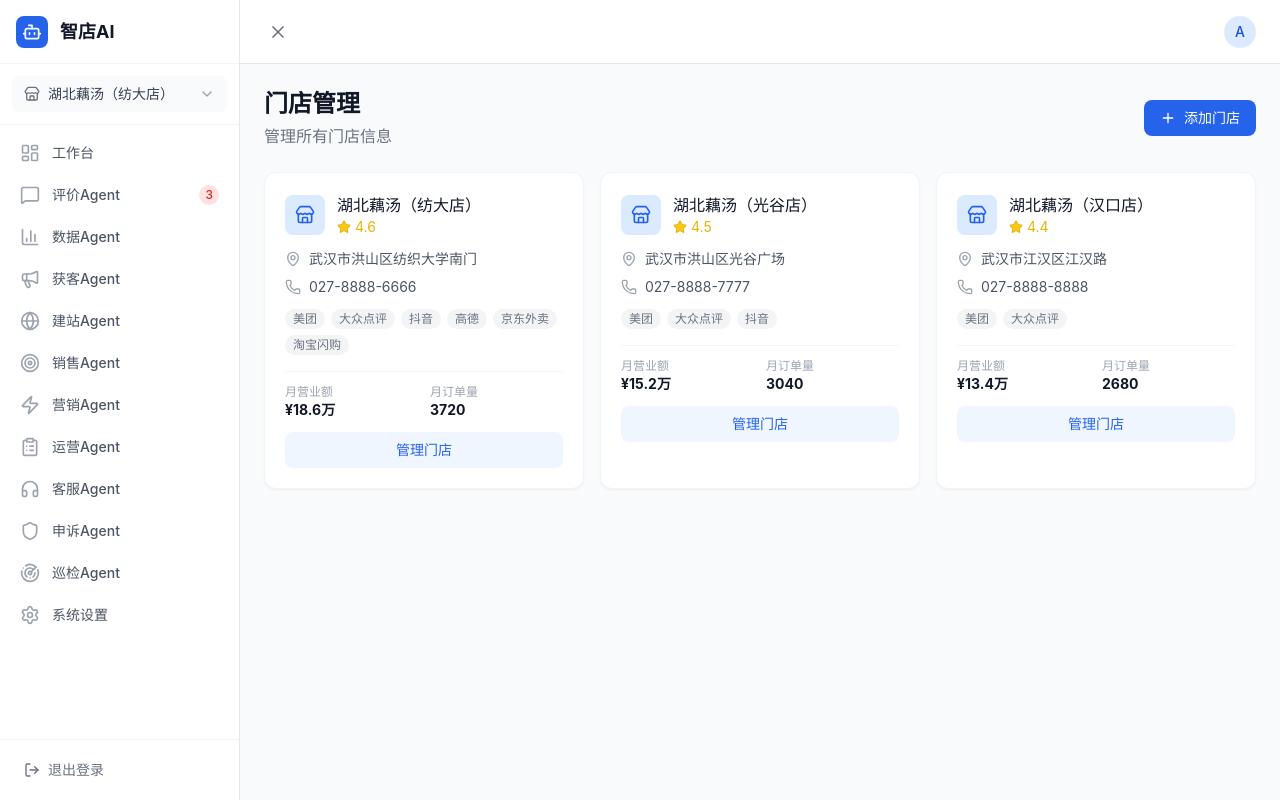
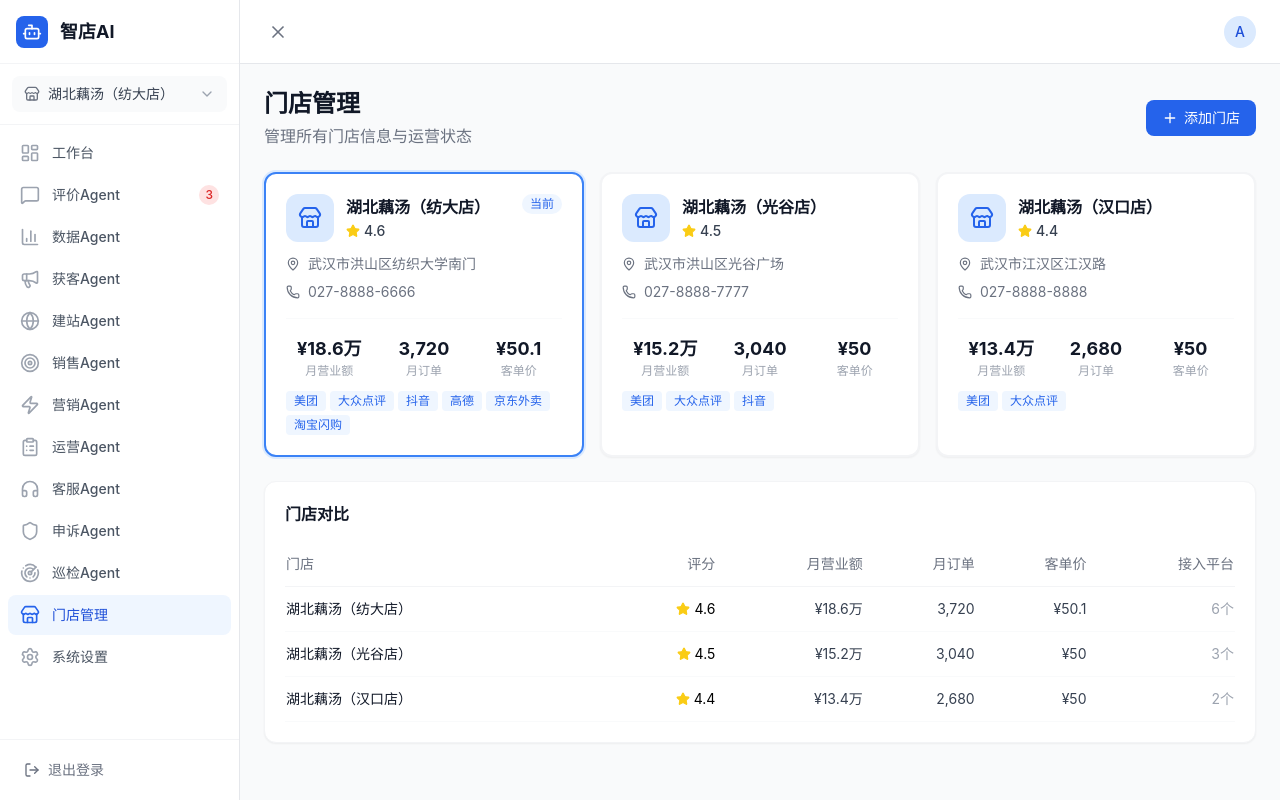
Before and after one commit to rendengjun1234/ai-agent-ops, a Next.js app: page /dashboard/stores in a window 1280 px wide. Built offline with nearby package versions, Linux system fonts and the light colour scheme.

Commit message:
feat: 添加门店管理页+README

```diff
--- a/src/app/dashboard/layout.tsx
+++ b/src/app/dashboard/layout.tsx
@@ -20,6 +20,7 @@ const navItems = [
   { href: '/dashboard/service', label: '客服Agent', icon: Headphones },
   { href: '/dashboard/appeal', label: '申诉Agent', icon: Shield },
   { href: '/dashboard/patrol', label: '巡检Agent', icon: Radar },
+  { href: '/dashboard/stores', label: '门店管理', icon: Store },
   { href: '/dashboard/settings', label: '系统设置', icon: Settings },
 ]
 
--- a/src/app/dashboard/stores/page.tsx
+++ b/src/app/dashboard/stores/page.tsx
@@ -1,45 +1,115 @@
 'use client'
+import { useState } from 'react'
+import { Store, Star, MapPin, Phone, ChevronRight, Plus, TrendingUp, TrendingDown, BarChart3, MessageSquare } from 'lucide-react'
 import { mockStores } from '@/lib/mock-data'
-import { Store, Star, MapPin, Phone, Plus } from 'lucide-react'
 
 export default function StoresPage() {
+  const [selected, setSelected] = useState(mockStores[0].id)
+
   return (
     <div className="space-y-6">
       <div className="flex items-center justify-between">
         <div>
           <h1 className="text-2xl font-bold text-gray-900">门店管理</h1>
-          <p className="text-gray-500 mt-1">管理所有门店信息</p>
+          <p className="text-gray-500 mt-1">管理所有门店信息与运营状态</p>
         </div>
-        <button className="flex items-center gap-2 px-4 py-2 bg-primary-600 text-white text-sm rounded-lg hover:bg-primary-700">
-          <Plus className="w-4 h-4" /> 添加门店
+        <button className="px-4 py-2 bg-primary-600 text-white text-sm font-medium rounded-lg hover:bg-primary-700 flex items-center gap-1.5">
+          <Plus className="w-4 h-4" />添加门店
         </button>
       </div>
-      <div className="grid grid-cols-3 gap-4">
+
+      <div className="grid grid-cols-1 lg:grid-cols-3 gap-4">
         {mockStores.map(store => (
-          <div key={store.id} className="bg-white rounded-xl p-5 border border-gray-100 shadow-sm">
-            <div className="flex items-center gap-3 mb-3">
-              <div className="w-10 h-10 bg-primary-100 rounded-lg flex items-center justify-center">
-                <Store className="w-5 h-5 text-primary-600" />
+          <div
+            key={store.id}
+            onClick={() => setSelected(store.id)}
+            className={`bg-white rounded-xl p-5 border-2 shadow-sm cursor-pointer transition ${selected === store.id ? 'border-primary-500 ring-2 ring-primary-100' : 'border-gray-100 hover:border-gray-200'}`}
+          >
+            <div className="flex items-start justify-between mb-3">
+              <div className="flex items-center gap-3">
+                <div className="w-12 h-12 bg-primary-100 rounded-xl flex items-center justify-center">
+                  <Store className="w-6 h-6 text-primary-600" />
+                </div>
+                <div>
+                  <h3 className="font-semibold text-gray-900">{store.name}</h3>
+                  <div className="flex items-center gap-1 mt-0.5">
+                    <Star className="w-3.5 h-3.5 text-yellow-400 fill-yellow-400" />
+                    <span className="text-sm font-medium text-gray-700">{store.rating}</span>
+                  </div>
+                </div>
+              </div>
+              {selected === store.id && (
+                <span className="text-xs px-2 py-0.5 bg-primary-50 text-primary-600 rounded-full">当前</span>
+              )}
+            </div>
+
+            <div className="space-y-2 text-sm text-gray-500">
+              <div className="flex items-center gap-2">
+                <MapPin className="w-3.5 h-3.5" />
+                <span>{store.address}</span>
+              </div>
+              <div className="flex items-center gap-2">
+                <Phone className="w-3.5 h-3.5" />
+                <span>{store.phone}</span>
+              </div>
+            </div>
+
+            <div className="mt-4 pt-4 border-t border-gray-50 grid grid-cols-3 gap-2 text-center">
+              <div>
+                <p className="text-lg font-bold text-gray-900">¥{(store.monthlyRevenue / 10000).toFixed(1)}万</p>
+                <p className="text-xs text-gray-400">月营业额</p>
               </div>
               <div>
-                <div className="font-medium text-gray-900">{store.name}</div>
-                <div className="flex items-center gap-1 text-sm text-yellow-500"><Star className="w-3.5 h-3.5 fill-yellow-400" />{store.rating}</div>
+                <p className="text-lg font-bold text-gray-900">{store.monthlyOrders.toLocaleString()}</p>
+                <p className="text-xs text-gray-400">月订单</p>
+              </div>
+              <div>
+                <p className="text-lg font-bold text-gray-900">¥{store.avgPrice}</p>
+                <p className="text-xs text-gray-400">客单价</p>
               </div>
             </div>
-            <div className="space-y-2 text-sm text-gray-600">
-              <div className="flex items-center gap-2"><MapPin className="w-4 h-4 text-gray-400" />{store.address}</div>
-              <div className="flex items-center gap-2"><Phone className="w-4 h-4 text-gray-400" />{store.phone}</div>
+
+            <div className="mt-3 flex flex-wrap gap-1">
+              {store.platforms.map(p => (
+                <span key={p} className="text-xs px-2 py-0.5 bg-blue-50 text-blue-600 rounded">{p}</span>
+              ))}
             </div>
-            <div className="flex flex-wrap gap-1.5 mt-3">
-              {store.platforms.map(p => <span key={p} className="text-xs px-2 py-0.5 bg-gray-100 text-gray-500 rounded-full">{p}</span>)}
-            </div>
-            <div className="grid grid-cols-2 gap-3 mt-4 pt-3 border-t border-gray-100">
-              <div><div className="text-xs text-gray-400">月营业额</div><div className="text-sm font-bold text-gray-900">¥{(store.monthlyRevenue/10000).toFixed(1)}万</div></div>
-              <div><div className="text-xs text-gray-400">月订单量</div><div className="text-sm font-bold text-gray-900">{store.monthlyOrders}</div></div>
-            </div>
-            <button className="mt-3 w-full py-2 text-sm text-primary-600 bg-primary-50 rounded-lg hover:bg-primary-100">管理门店</button>
           </div>
         ))}
+      </div>
+
+      {/* 门店对比 */}
+      <div className="bg-white rounded-xl p-5 border border-gray-100 shadow-sm">
+        <h3 className="font-semibold text-gray-900 mb-4">门店对比</h3>
+        <table className="w-full text-sm">
+          <thead>
+            <tr className="border-b border-gray-100">
+              <th className="text-left py-3 text-gray-500 font-medium">门店</th>
+              <th className="text-right py-3 text-gray-500 font-medium">评分</th>
+              <th className="text-right py-3 text-gray-500 font-medium">月营业额</th>
+              <th className="text-right py-3 text-gray-500 font-medium">月订单</th>
+              <th className="text-right py-3 text-gray-500 font-medium">客单价</th>
+              <th className="text-right py-3 text-gray-500 font-medium">接入平台</th>
+            </tr>
+          </thead>
+          <tbody>
+            {mockStores.map((s, i) => (
+              <tr key={s.id} className="border-b border-gray-50">
+                <td className="py-3 font-medium text-gray-900">{s.name}</td>
+                <td className="py-3 text-right">
+                  <span className="flex items-center justify-end gap-1">
+                    <Star className="w-3.5 h-3.5 text-yellow-400 fill-yellow-400" />
+                    {s.rating}
+                  </span>
+                </td>
+                <td className="py-3 text-right text-gray-700">¥{(s.monthlyRevenue / 10000).toFixed(1)}万</td>
+                <td className="py-3 text-right text-gray-700">{s.monthlyOrders.toLocaleString()}</td>
+                <td className="py-3 text-right text-gray-700">¥{s.avgPrice}</td>
+                <td className="py-3 text-right text-gray-400">{s.platforms.length}个</td>
+              </tr>
+            ))}
+          </tbody>
+        </table>
       </div>
     </div>
   )
```
Also changed, not shown: 1 other file (tests, documents, lock files or other folders).
